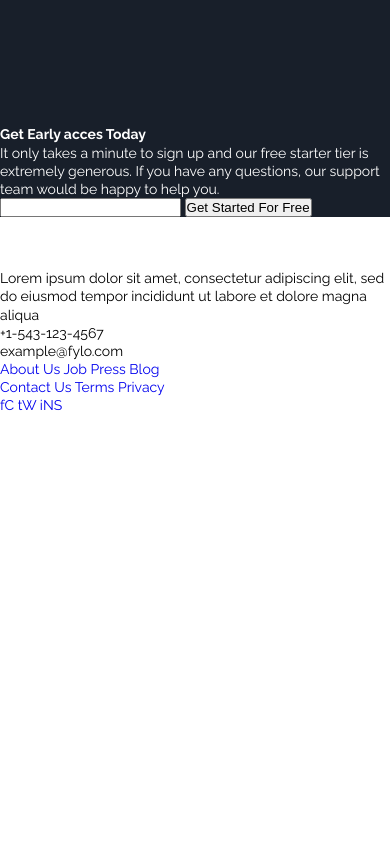
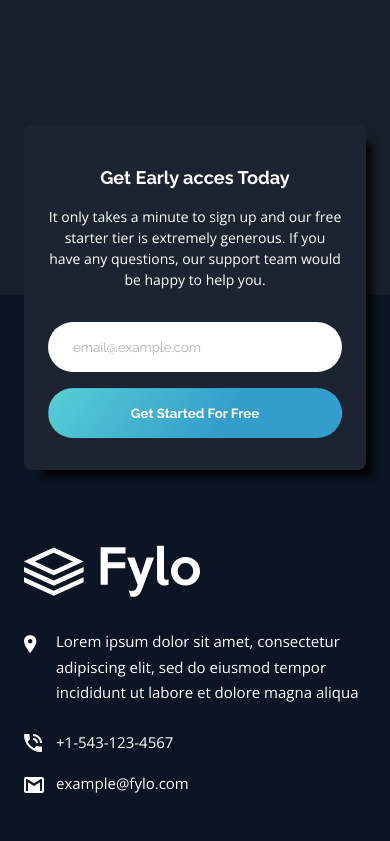
Before and after one commit to CTZDev/landing-page-fylo, a website: page index.html in a window 390 px wide. Shown: the part 3423-4264 px from the top of the page. Before the commit the page ends 3838 px from the top, so only its background shows below. Drawn offline with nearby package versions, Linux system fonts and the light colour scheme; files that its build step writes are made by us from their sources.

Commit message:
Mobile Design Done!

```diff
--- a/app/scss/layout/_index.scss
+++ b/app/scss/layout/_index.scss
@@ -1,3 +1,4 @@
 @forward "header";
 @forward "hero";
 @forward "main";
+@forward "footer";
--- /dev/null
+++ b/app/scss/layout/footer.scss
@@ -0,0 +1,108 @@
+@use "../global" as *;
+@use "../util" as *;
+
+.footer {
+  background-color: var(--dark-footer);
+  color: var(--clr-white);
+  margin-top: rem(-175);
+  padding-top: rem(250);
+  padding-bottom: rem(44);
+  font-family: var(--font-secondary);
+
+  &-logo {
+    margin-bottom: rem(32);
+  }
+
+  &-content {
+    display: grid;
+    grid-template-columns: 1fr;
+  }
+
+  &-location {
+    margin-bottom: rem(24);
+    padding-left: rem(32);
+    position: relative;
+
+    &::before {
+      content: url("../../images/icon-location.svg");
+      position: absolute;
+      top: 6px;
+      left: 0;
+    }
+  }
+
+  &-contact {
+    margin-bottom: rem(75);
+
+    &-phone,
+    &-email {
+      padding-left: rem(32);
+      position: relative;
+
+      &::before {
+        position: absolute;
+        top: 4px;
+        left: 0;
+      }
+    }
+
+    &-phone {
+      margin-bottom: rem(16);
+      &::before {
+        content: url("../../images/icon-phone.svg");
+      }
+    }
+
+    &-email {
+      &::before {
+        content: url("../../images/icon-email.svg");
+      }
+    }
+  }
+
+  &-location,
+  &-contact {
+    font-size: rem(15);
+
+    > p {
+      line-height: 1.7;
+    }
+  }
+
+  &-about-us {
+    margin-bottom: rem(50);
+  }
+
+  &-contact-us {
+    margin-bottom: rem(75);
+  }
+
+  &-about-us,
+  &-contact-us {
+    grid-row-gap: rem(20);
+
+    > a {
+      color: var(--clr-white);
+    }
+  }
+
+  &-socialmedia {
+    gap: rem(16);
+
+    > a {
+      display: inline-flex;
+      color: var(--clr-white);
+      border-radius: 50%;
+      border: 1px solid var(--clr-white);
+      width: 30px;
+      height: 30px;
+      align-items: center;
+      justify-content: center;
+      font-size: 0.9rem;
+
+      > i {
+        pointer-events: none;
+      }
+    }
+  }
+}
--- a/app/scss/layout/main.scss
+++ b/app/scss/layout/main.scss
@@ -96,3 +96,30 @@ main {
 }
 
 /*Login*/
+.login {
+  text-align: center;
+  position: relative;
+  z-index: 1;
+
+  &-content {
+    padding: rem(41) rem(24) rem(32);
+    background-color: var(--dark-intro);
+    border-radius: 8px;
+    box-shadow: 12px 12px 10px -6px black;
+
+    > p {
+      margin-bottom: rem(32);
+    }
+  }
+  &-inputs {
+    input:first-child {
+      margin-bottom: rem(16);
+      padding-left: rem(24);
+
+      &::placeholder {
+        color: rgba(black, 0.3);
+        font-weight: normal;
+      }
+    }
+  }
+}
--- a/index.html
+++ b/index.html
@@ -124,19 +124,21 @@
           </article>
         </div>
       </section>
-      <section class="login">
-        <h4>Get Early acces Today</h4>
-        <p>
-          It only takes a minute to sign up and our free starter tier is extremely generous. If you have any questions, our support team would be
-          happy to help you.
-        </p>
-        <div class="login-inputs">
-          <input type="email" id="txtemail" required />
-          <input type="button" value="Get Started For Free" />
+      <section class="login u-wrapper">
+        <div class="login-content">
+          <h4 class="u-subtitle">Get Early acces Today</h4>
+          <p class="u-copy">
+            It only takes a minute to sign up and our free starter tier is extremely generous. If you have any questions, our support team would be
+            happy to help you.
+          </p>
+          <div class="login-inputs flex flex-fd-c flex-jc-c">
+            <input type="email" id="txtemail" class="btn" placeholder="email@example.com" required />
+            <input type="button" class="btn btn-primary" value="Get Started For Free" />
+          </div>
         </div>
       </section>
     </main>
-    <footer class="footer">
+    <footer class="footer u-wrapper">
       <figure class="footer-logo">
         <img src="./images/logo.svg" alt="Logo" />
       </figure>
@@ -145,24 +147,30 @@
           <p>Lorem ipsum dolor sit amet, consectetur adipiscing elit, sed do eiusmod tempor incididunt ut labore et dolore magna aliqua</p>
         </div>
         <div class="footer-contact">
-          <p>+1-543-123-4567</p>
-          <p>example@fylo.com</p>
+          <p class="footer-contact-phone">+1-543-123-4567</p>
+          <p class="footer-contact-email">example@fylo.com</p>
         </div>
-        <div class="footer-about-us">
+        <div class="footer-about-us flex flex-fd-c">
           <a href="#">About Us</a>
           <a href="#">Job</a>
           <a href="#">Press</a>
           <a href="#">Blog</a>
         </div>
-        <div class="footer-contact-us">
+        <div class="footer-contact-us flex flex-fd-c">
           <a href="#">Contact Us</a>
           <a href="#">Terms</a>
           <a href="#">Privacy</a>
         </div>
-        <div class="footer-socialmedia">
-          <a href="#" target="_blank" rel="noopener noreferrer">fC</a>
-          <a href="#" target="_blank" rel="noopener noreferrer">tW</a>
-          <a href="#" target="_blank" rel="noopener noreferrer">iNS</a>
+        <div class="footer-socialmedia flex flex-jc-c flex-ai-c">
+          <a href="#" target="_blank" rel="noopener noreferrer">
+            <i class="fab fa-facebook-f"></i>
+          </a>
+          <a href="#" target="_blank" rel="noopener noreferrer">
+            <i class="fab fa-twitter"></i>
+          </a>
+          <a href="#" target="_blank" rel="noopener noreferrer">
+            <i class="fab fa-instagram"></i>
+          </a>
         </div>
       </div>
     </footer>
```
